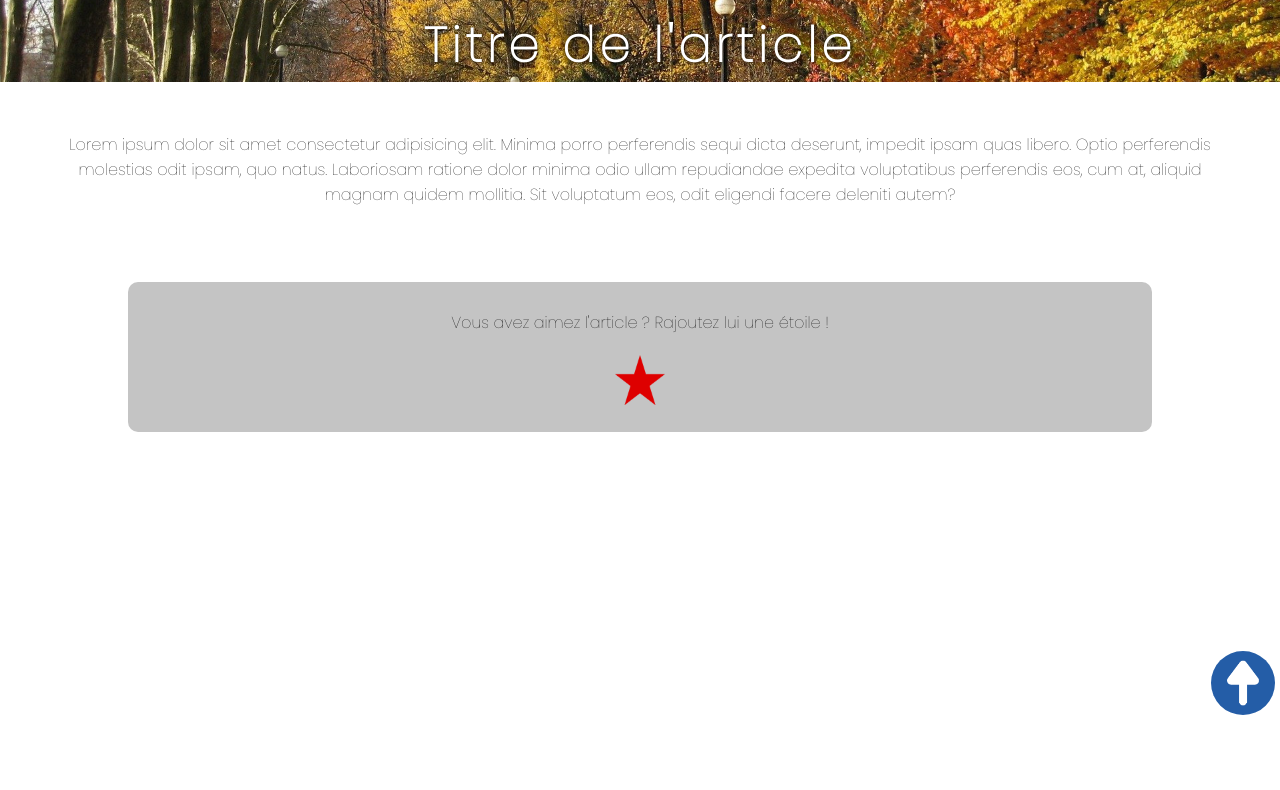
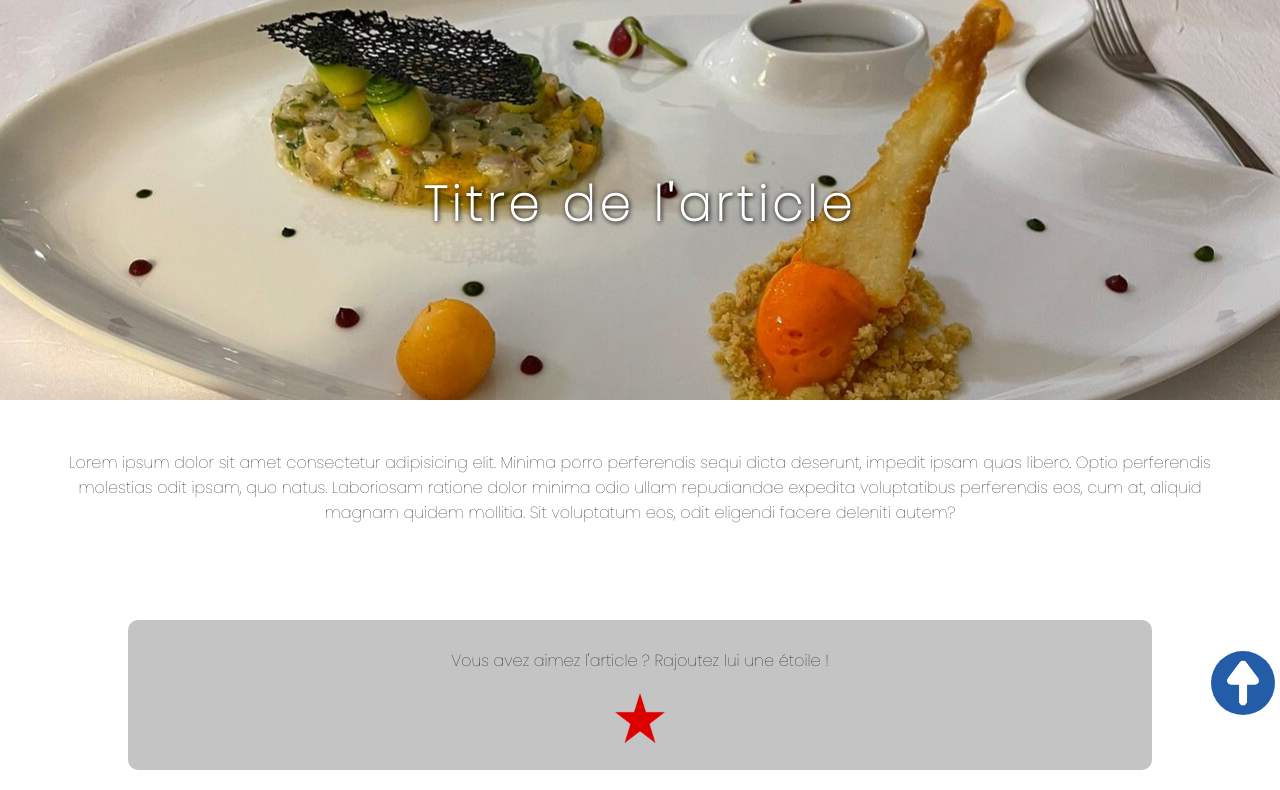
Before and after one commit to ValentinGaudin/Les-Lions, a PHP site: page /Bars/Articles/article_default.php in a window 1280 px wide. Shown: the part 80-870 px from the top of the page. Before the commit the page ends 795 px from the top, so only its background shows below. Run offline with PHP 8.4, Linux system fonts and the light colour scheme.

Commit message:
change CSS and name's links for the restaurant article

```diff
--- a/public/Restaurants/Articles/article_default.php
+++ b/public/Restaurants/Articles/le_boeuf_dArgent.php
@@ -27,7 +27,7 @@
 <?php include ("../../header.php");?>
 <div class='article_details'>
 
-        <h1 class="article_titre">Titre de l'article</h1>
+        <h1 class="article_titre">Le Boeuf d'Argent</h1>
 
     <div class='article_contenu'>
         <p>Lorem ipsum dolor sit amet consectetur adipisicing elit. Minima porro perferendis sequi dicta deserunt, impedit ipsam quas libero. Optio perferendis molestias odit ipsam, quo natus. Laboriosam ratione dolor minima odio ullam repudiandae expedita voluptatibus perferendis eos, cum at, aliquid magnam quidem mollitia. Sit voluptatum eos, odit eligendi facere deleniti autem?</p>
--- a/public/Restaurants/restaurants.php
+++ b/public/Restaurants/restaurants.php
@@ -28,9 +28,9 @@
 
 
         <article class="positioningImage">
-        <h2><a href="/Restaurants/Articles/article_default.php">Paul Bocuse</a></h2>
+        <h2><a href="/Restaurants/Articles/le_boeuf_dArgent.php">Le Boeuf d'Argent</a></h2>
 
-                <img class="imageArticle" src= "">
+                <img class="imageArticle" src="/images/le-boeuf-d-argent.jpg">
         <p class="description">Lorem ipsum dolor sit amet, consectetur adipiscing elit, sed do eiusmod tempor incididunt ut labore et dolore magna aliqua.</p>
         <p>Une étoile</p>
         </article>
--- a/public/articleStyle.css
+++ b/public/articleStyle.css
@@ -10,13 +10,20 @@ h1 {
     padding-top: 10px;
     letter-spacing: 5px;
 }
+.article_details {
+    display: flex;
+    flex-direction: column;
+    align-items: center;
+}
 .article_titre  {
     display: flex;
     justify-content: center;
-    background-image:url("../../images/Parcdelatetedor01.jpg");
+    align-items: center;
+    background-image:url("../../images/le-boeuf-d-argent.jpg");
     background-size : cover;
     background-position: center;
     width: 100%;
+    min-block-size: 400px ;
     color: white;
     font-weight: bolder;
     text-shadow: 1px 1px 5px black;
@@ -26,11 +33,10 @@ h1 {
     text-align: center;
 }
 .article_notation{
-    text-align: center;
     background-color: rgb(196,196,196);
     width: 80%;
     height: 150px;
-    margin:auto;
+    margin: 20px;
     display: flex;
     flex-direction: column;
     align-items: center;
@@ -38,9 +44,9 @@ h1 {
     border-radius:10px;
 }
 .article_notation img{
-    margin-top: 20px;
     width:50px;
     height:50px;
+    margin-top: 20px;
 }
 .div-bouton-up{
     display: flex;
--- a/public/index.php
+++ b/public/index.php
@@ -30,8 +30,8 @@
         <section class="lastArticle container" >
 
                         <article class="bocuse positioningImage" >
-                        <h2>Paul Bocuse</h2>
-                                <a href="/Restaurants/Articles/article_default.php"> <img class="imageArticle"></a>
+                        <h2>Le Boeuf d'Argent</h2>
+                                <a href="/Restaurants/Articles/le_boeuf_dArgent.php"> <img class="imageArticle"></a>
                                 <p class="description" >Lorem ipsum dolor sit amet consectetur adipisicing elit. Nostrum unde repudiandae nisi fugiat iure, quam alias quibusdam! Quae, distinctio nostrum?
                                         Lorem ipsum dolor sit amet, consectetur adipisicing elit. Porro cupiditate fuga itaque culpa quasi accusamus in alias voluptatum, ex molestiae quidem iusto quisquam doloremque obcaecati similique voluptates quod, quo voluptate!
                                 </p>
--- a/public/indexStyle.css
+++ b/public/indexStyle.css
@@ -32,6 +32,7 @@ h2{
     text-transform: uppercase;
     padding-top: 10%;
     text-shadow: 1px 1px 5px black;
+    color: white;
 }
 h2 a {
     text-decoration: none;
@@ -58,7 +59,7 @@ h2 a {
     align-items: center;
 }
 .bocuse {
-    background-image: url("/images/restaurant.jpg");
+    background-image: url("/images/le-boeuf-d-argent.jpg");
 }
 .parcTeteDor {
     background-image: url("/images/Parcdelatetedor01.jpg");
```
